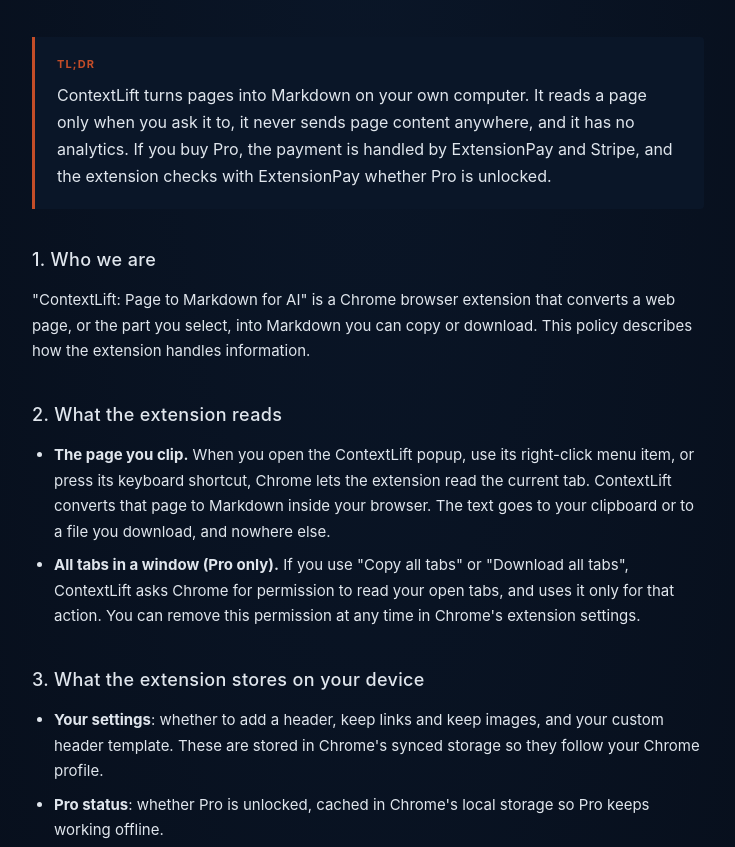
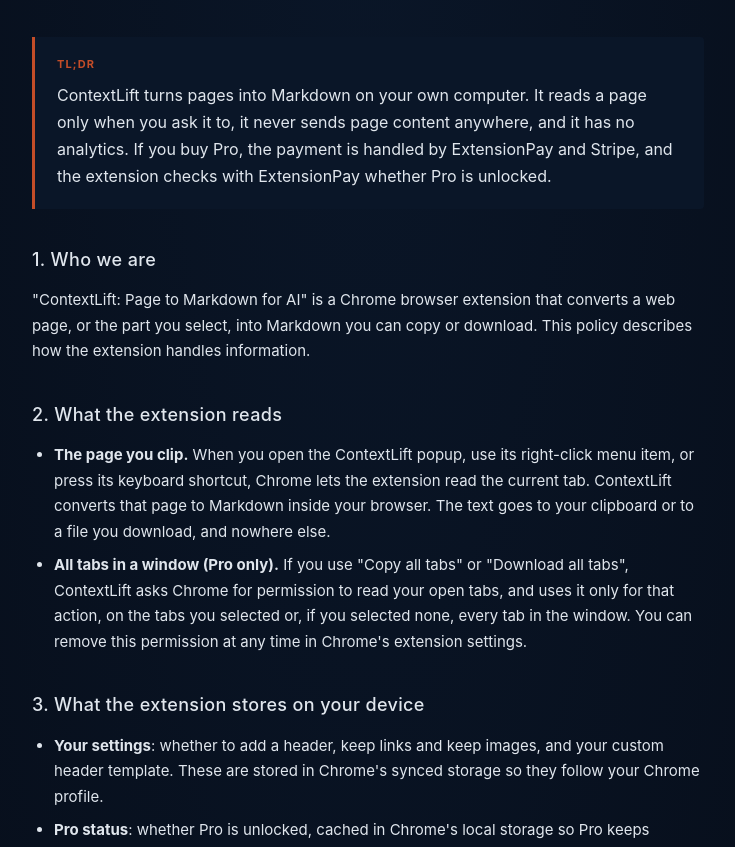
Before and after one commit to dan-lee-odinson/contextlift-privacy, a plain HTML site: page index.html in a window 1280 px wide. Shown: the part 202-1049 px from the top of the page, without its empty margins (272-1007 px from the left). Drawn offline with Linux system fonts and the light colour scheme.

Commit message:
Privacy policy: multi-tab clips can use only the selected tabs
Co-Authored-By: Claude Opus 5.5 <noreply@anthropic.com>

```diff
--- a/index.html
+++ b/index.html
@@ -58,7 +58,7 @@
     <h2>2. What the extension reads</h2>
     <ul>
       <li><strong>The page you clip.</strong> When you open the ContextLift popup, use its right-click menu item, or press its keyboard shortcut, Chrome lets the extension read the current tab. ContextLift converts that page to Markdown inside your browser. The text goes to your clipboard or to a file you download, and nowhere else.</li>
-      <li><strong>All tabs in a window (Pro only).</strong> If you use "Copy all tabs" or "Download all tabs", ContextLift asks Chrome for permission to read your open tabs, and uses it only for that action. You can remove this permission at any time in Chrome's extension settings.</li>
+      <li><strong>All tabs in a window (Pro only).</strong> If you use "Copy all tabs" or "Download all tabs", ContextLift asks Chrome for permission to read your open tabs, and uses it only for that action, on the tabs you selected or, if you selected none, every tab in the window. You can remove this permission at any time in Chrome's extension settings.</li>
     </ul>
 
     <h2>3. What the extension stores on your device</h2>
```
